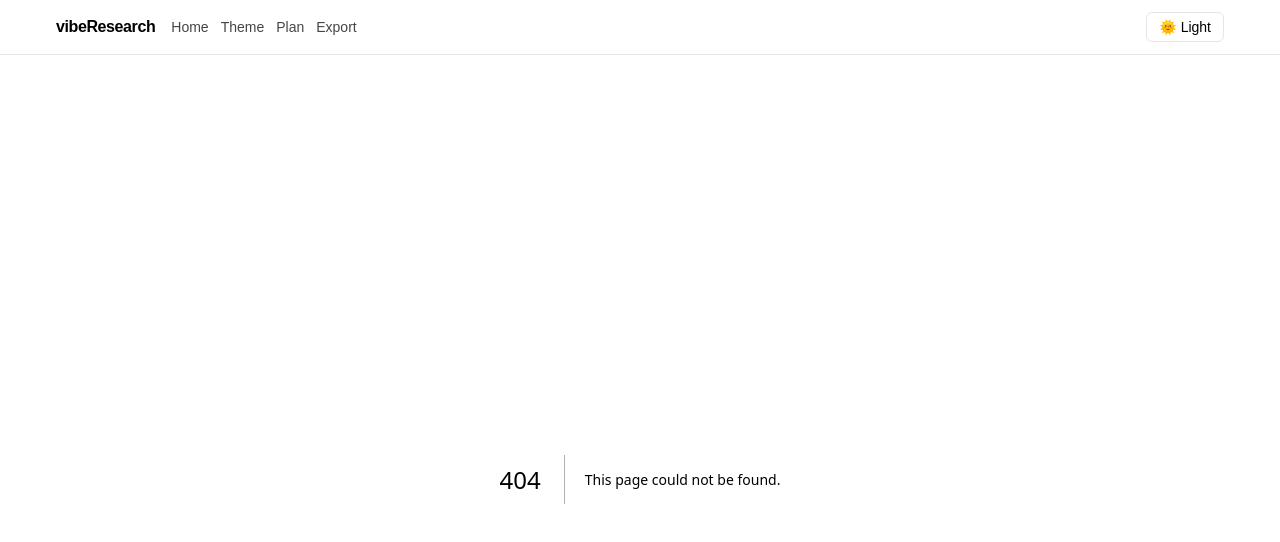
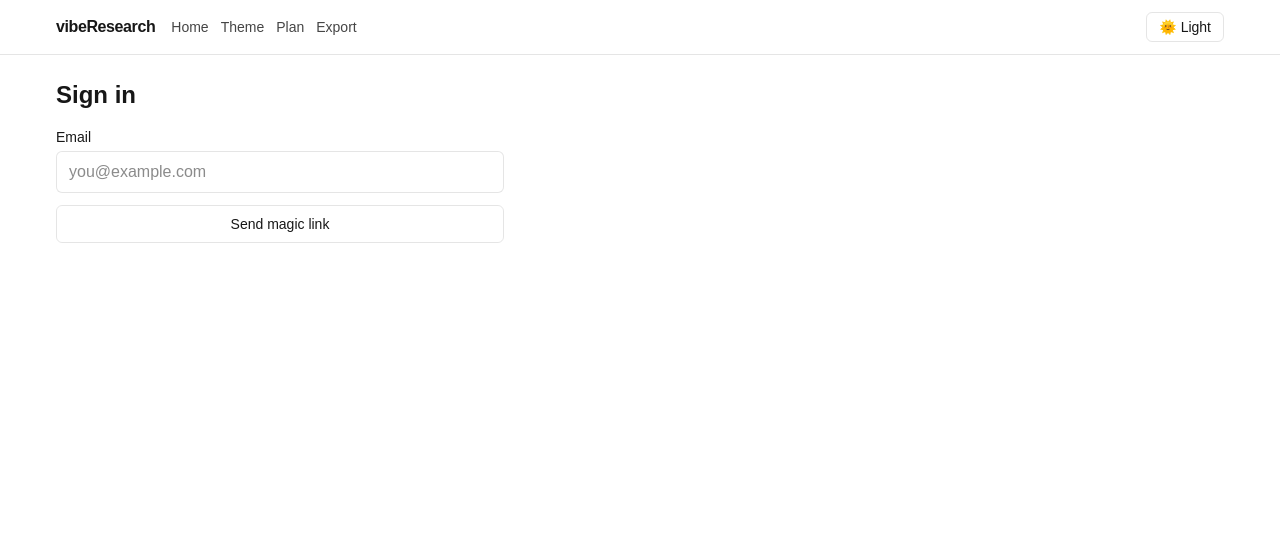
Before and after one commit to uooooo/vibeResearch, a Next.js app: page /auth in a window 1280 px wide. Before the commit this address had no page. Shown: the top 542 px of the page. Built offline with nearby package versions, Linux system fonts and the light colour scheme; no server answers.

Commit message:
feat(auth): add Supabase client and minimal magic-link signin page (EPIC-103)

```diff
--- a/package.json
+++ b/package.json
@@ -9,9 +9,10 @@
     "lint": "next lint"
   },
   "dependencies": {
+    "@supabase/supabase-js": "^2",
+    "next": "15.4.6",
     "react": "19.1.0",
-    "react-dom": "19.1.0",
-    "next": "15.4.6"
+    "react-dom": "19.1.0"
   },
   "devDependencies": {
     "typescript": "^5",
--- /dev/null
+++ b/src/app/auth/page.tsx
@@ -0,0 +1,49 @@
+"use client";
+import { FormEvent, useState } from "react";
+import { supabaseClient } from "@/lib/supabase/client";
+
+export default function AuthPage() {
+  const [email, setEmail] = useState("");
+  const [status, setStatus] = useState<string | null>(null);
+  const [error, setError] = useState<string | null>(null);
+
+  async function onSubmit(e: FormEvent) {
+    e.preventDefault();
+    setError(null);
+    setStatus("Sending magic link...");
+    const { error } = await supabaseClient.auth.signInWithOtp({ email });
+    if (error) {
+      setError(error.message);
+      setStatus(null);
+    } else {
+      setStatus("Check your email for a magic link.");
+    }
+  }
+
+  return (
+    <section className="grid gap-4 max-w-md">
+      <h1 className="text-2xl font-semibold">Sign in</h1>
+      <form onSubmit={onSubmit} className="grid gap-3">
+        <label className="grid gap-1">
+          <span className="text-sm">Email</span>
+          <input
+            type="email"
+            required
+            value={email}
+            onChange={(e) => setEmail(e.target.value)}
+            className="px-3 py-2 rounded-md border border-black/10 dark:border-white/15 bg-white/70 dark:bg-black/40"
+            placeholder="you@example.com"
+          />
+        </label>
+        <button
+          type="submit"
+          className="rounded-md border border-black/10 dark:border-white/20 px-3 py-2 text-sm font-medium hover:bg-black/5 dark:hover:bg-white/10"
+        >
+          Send magic link
+        </button>
+      </form>
+      {status && <p className="text-foreground/70 text-sm">{status}</p>}
+      {error && <p className="text-red-600 text-sm">{error}</p>}
+    </section>
+  );
+}
--- /dev/null
+++ b/src/lib/supabase/client.ts
@@ -0,0 +1,7 @@
+"use client";
+import { createClient } from "@supabase/supabase-js";
+
+const supabaseUrl = process.env.NEXT_PUBLIC_SUPABASE_URL as string;
+const supabaseAnon = process.env.NEXT_PUBLIC_SUPABASE_ANON_KEY as string;
+
+export const supabaseClient = createClient(supabaseUrl, supabaseAnon);
```
Also changed, not shown: 1 other file (tests, documents, lock files or other folders).
